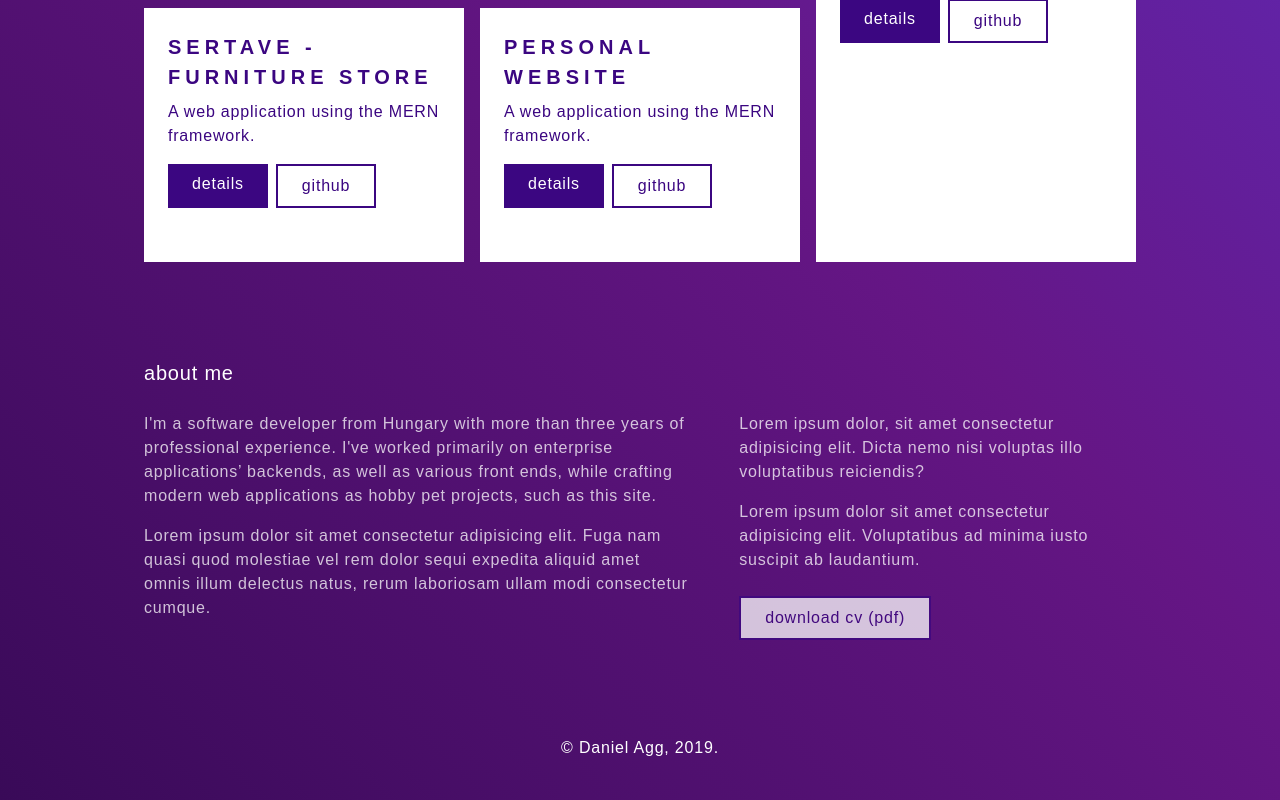
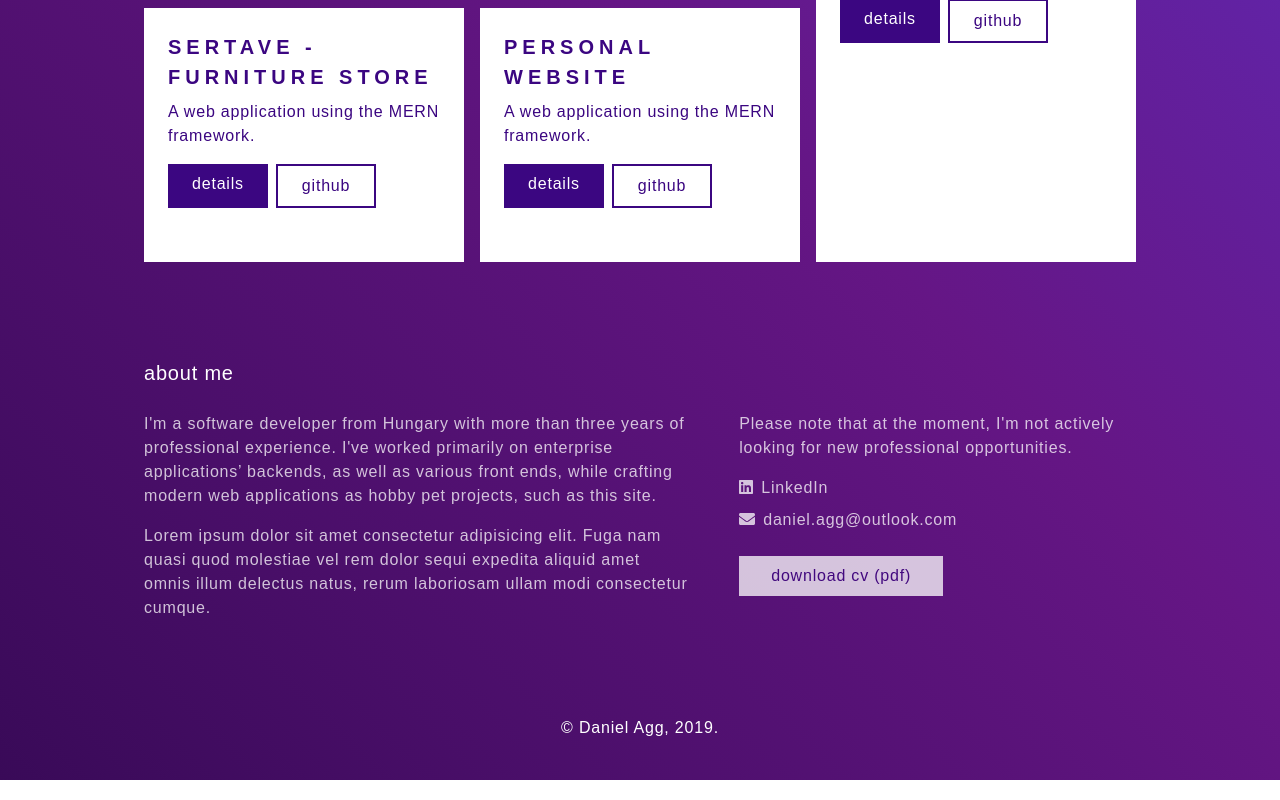
Before and after one commit to danielagg/personal-website-ts, a React (Create React App) app: page / in a window 1280 px wide. Shown: the part 749-1549 px from the top of the page. Built offline with nearby package versions, Linux system fonts and the light colour scheme.

Commit message:
About me section with icons

```diff
--- a/package.json
+++ b/package.json
@@ -3,6 +3,10 @@
   "version": "0.1.0",
   "private": true,
   "dependencies": {
+    "@fortawesome/fontawesome-svg-core": "^1.2.25",
+    "@fortawesome/free-brands-svg-icons": "^5.11.2",
+    "@fortawesome/free-solid-svg-icons": "^5.11.2",
+    "@fortawesome/react-fontawesome": "^0.1.7",
     "@types/jest": "24.0.17",
     "@types/node": "12.7.2",
     "@types/react": "16.9.1",
--- a/src/components/About/About.tsx
+++ b/src/components/About/About.tsx
@@ -1,4 +1,7 @@
 import React from "react";
+import { FontAwesomeIcon } from "@fortawesome/react-fontawesome";
+import { faLinkedin } from "@fortawesome/free-brands-svg-icons";
+import { faEnvelope } from "@fortawesome/free-solid-svg-icons";
 
 // Components
 import Button, { Variant, Thickness } from "../Shared/Button/Button";
@@ -26,18 +29,35 @@ const About = () => {
 
         <div className="opacity-75 w-2/5">
           <p>
-            Lorem ipsum dolor, sit amet consectetur adipisicing elit. Dicta nemo
-            nisi voluptas illo voluptatibus reiciendis?
+            Please note that at the moment, I'm not actively looking for new
+            professional opportunities.
           </p>
-          <p className="mt-4">
-            Lorem ipsum dolor sit amet consectetur adipisicing elit.
-            Voluptatibus ad minima iusto suscipit ab laudantium.
-          </p>
+          <ul className="mt-4">
+            <li>
+              <a
+                href="https://www.linkedin.com/in/danielagg/"
+                target="_blank"
+                rel="noopener noreferrer"
+                className="hover:text-purple-400"
+              >
+                <span className="pr-2">
+                  <FontAwesomeIcon icon={faLinkedin} />
+                </span>
+                LinkedIn
+              </a>
+            </li>
+            <li className="mt-2">
+              <span className="pr-2">
+                <FontAwesomeIcon icon={faEnvelope} />
+              </span>
+              daniel.agg@outlook.com
+            </li>
+          </ul>
           <div className="mt-6">
             <Button
               caption="download cv (pdf)"
-              variant={Variant.BlueBorderOnly}
-              thickness={Thickness.Wider}
+              variant={Variant.White}
+              thickness={Thickness.Widest}
             />
           </div>
         </div>
--- a/src/components/Landing/Landing.tsx
+++ b/src/components/Landing/Landing.tsx
@@ -31,7 +31,7 @@ const Landing = () => {
       <div className="text-white mt-6 opacity-75 moveInFromTopAnimation">
         <p>I'm a full stack developer, employed by Glownexus SA.</p>
         <p className="mt-2 lg:mt-0">
-          I have experience with React, .NET Core and NodeJS.
+          I have experience with React, .NET Core, NodeJS and Azure.
         </p>
       </div>
     </div>
```
Also changed, not shown: 1 other file (tests, documents, lock files or other folders).
